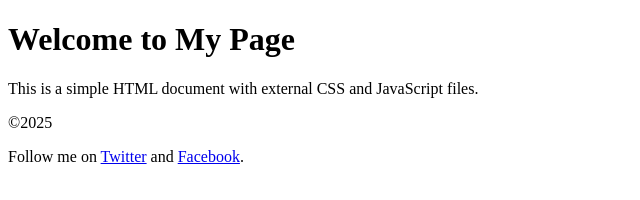
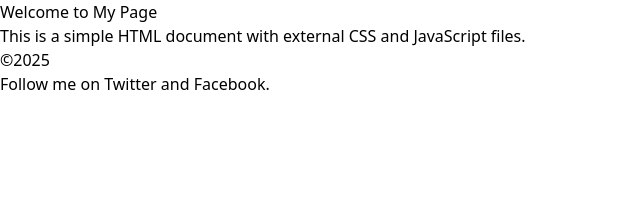
Before and after one commit to Revou-Coding-Camp/codingcamp-11-aug-25-pikupiks, a plain HTML site: page index.html in a window 1280 px wide. Shown: the whole page, without its empty margins (0-640 px from the left). Drawn offline with nearby package versions, Linux system fonts and the light colour scheme.

Commit message:
chore: update title and add external scripts in index.html

```diff
--- a/index.html
+++ b/index.html
@@ -3,22 +3,27 @@
 <head>
     <meta charset="UTF-8">
     <meta name="viewport" content="width=device-width, initial-scale=1.0">
-    <title>Document</title>
+    <title>Portofolio Dhila</title>
 
     <!-- Link CSS External -->
     <link rel="stylesheet" href="css/style.css">
+    <!-- Link External Tailwind CSS -->
+    <script src="https://cdn.jsdelivr.net/npm/@tailwindcss/browser@4"></script>
 </head>
 <body>
 
+    <!-- Header -->
     <header>
 
     </header>
 
+    <!-- Main content -->
     <main>
         <h1>Welcome to My Page</h1>
         <p>This is a simple HTML document with external CSS and JavaScript files.</p>
     </main>
 
+    <!-- Footer -->
     <footer>
         <p>&copy;2025</p>
         <p>Follow me on <a href="https://twitter.com" target="_blank">Twitter</a> and <a href="https://facebook.com" target="_blank">Facebook</a>.</p>
```
